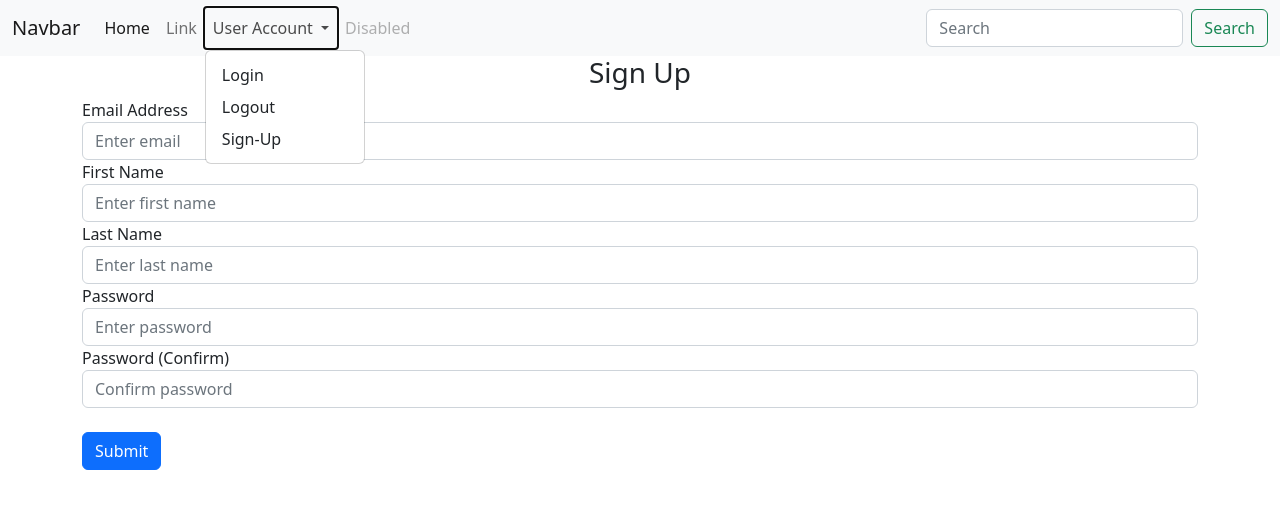
After one commit to hj-winter/flask_template, a Flask app: page /sign-up in a window 1280 px wide, after a click on "User Account". The commit adds this page. Shown: the top 509 px of the page. Run offline with Flask 2, Linux system fonts and the light colour scheme.

Commit message:
login, logout, sign-up added

```diff
--- a/website/auth.py
+++ b/website/auth.py
@@ -1,7 +1,60 @@
-from flask import Blueprint, render_template
+from flask import Blueprint, flash, redirect, render_template, request, url_for
+from werkzeug.security import check_password_hash, generate_password_hash
+
+from website import views
+
+from . import db
+from .models import User
 
 auth = Blueprint('auth', __name__)
 
-@auth.route('/')
-def home():
-    return "<h1>Login Page</h1>"
+@auth.route('/login', methods=['POST', 'GET'])
+def login():
+    if request.method == 'POST':
+        email = request.form.get('email')
+        password = request.form.get('password')
+
+        user = User.query.filter_by(email=email).first()
+        if user:
+            if check_password_hash(user.password, password):
+                flash('Logged in successfully!', category='success')
+                return redirect(url_for('views.home'))
+            else:
+                flash('Incorrect Password!', category='error')
+        else:
+            flash('Email does not exist.', category='error')
+
+    return render_template("login.html")
+
+@auth.route('/logout')
+def logout():
+    return render_template("logout.html")
+
+@auth.route('/sign-up', methods=['POST', 'GET'])
+def sign_up():
+    if request.method == 'POST':
+        email = request.form.get('email')
+        firstName = request.form.get('firstName')
+        lastName = request.form.get('lastName')
+        password1 = request.form.get('password1')
+        password2 = request.form.get('password2')
+
+        user = User.query.filter_by(email=email).first()
+        if user:
+            flash('User already exists!', category='error')
+        elif len(email) < 4:
+            flash('Email must be greater than 4 characters!', category='error')
+        elif len(firstName) < 2:
+            flash('First Name must be greater 1 character!', category='error')
+        elif password1 != password2:
+            flash("Passwords don't match!", category='error')
+        elif len(password1) < 8:
+            flash("Passwords must be greater than 8 characters!", category='error')
+        else:
+            new_user = User(email=email, first_name=firstName, last_name=lastName, password=generate_password_hash(password1, method='sha256'))
+            db.session.add(new_user)
+            db.session.commit()
+            flash('Account created.', category='success')
+            return redirect(url_for('views.home'))
+
+    return render_template("sign_up.html")
--- a/website/templates/base.html
+++ b/website/templates/base.html
@@ -11,8 +11,33 @@
 </head>
 <body>
     {% include 'navbar.html' %}
-    {% block content %}
-    {% endblock %}
+
+    {% with messages=get_flashed_messages(with_categories=true) %}
+    {% if messages %}
+        {% for category, message in messages %}
+        {% if category == 'error' %}
+        <div class="alert alert-danger alter-dismissable fade show" role="alert">
+            {{ message}}
+            <button type="button" class="close" data-dismiss="alert">
+                <span aria-hidden="true">&times;</span>
+            </button>
+        </div>
+        {% else %}
+        <div class="alert alert-success alter-dismissable fade show" role="alert">
+            {{ message}}
+            <button type="button" class="close" data-dismiss="alert">
+                <span aria-hidden="true">&times;</span>
+            </button>
+        </div>
+        {% endif %}
+        {% endfor %}
+    {% endif %}
+    {% endwith %}
+
+    <div class="container">
+        {% block content %}
+        {% endblock %}
+    </div>
     <script src="https://cdn.jsdelivr.net/npm/bootstrap@5.2.0/dist/js/bootstrap.bundle.min.js"
     integrity="sha384-A3rJD856KowSb7dwlZdYEkO39Gagi7vIsF0jrRAoQmDKKtQBHUuLZ9AsSv4jD4Xa"
     crossorigin="anonymous"></script>
--- a/website/templates/home.html
+++ b/website/templates/home.html
@@ -3,5 +3,5 @@
 {% block title%}Homepage{% endblock %}
 
 {% block content %}
-<center><h1>This is the Homepage</h1></center>
+<h1>This is the Homepage</h1>
 {% endblock %}
--- a/website/templates/navbar.html
+++ b/website/templates/navbar.html
@@ -1,26 +1,26 @@
 <nav class="navbar navbar-expand-lg bg-light">
   <div class="container-fluid">
     <a class="navbar-brand" href="#">Navbar</a>
-      <button class="navbar-toggler" type="button" data-bs-toggle="collapse" data-bs-target="#navbarSupportedContent" aria-controls="navbarSupportedContent" aria-expanded="false" aria-label="Toggle navigation">
+    <button class="navbar-toggler" type="button" data-bs-toggle="collapse" data-bs-target="#navbarSupportedContent"
+      aria-controls="navbarSupportedContent" aria-expanded="false" aria-label="Toggle navigation">
       <span class="navbar-toggler-icon"></span>
     </button>
     <div class="collapse navbar-collapse" id="navbarSupportedContent">
       <ul class="navbar-nav me-auto mb-2 mb-lg-0">
         <li class="nav-item">
-            <a class="nav-link active" aria-current="page" href="#">Home</a>
+          <a class="nav-link active" aria-current="page" href="/">Home</a>
         </li>
         <li class="nav-item">
           <a class="nav-link" href="#">Link</a>
         </li>
         <li class="nav-item dropdown">
           <a class="nav-link dropdown-toggle" href="#" role="button" data-bs-toggle="dropdown" aria-expanded="false">
-              Dropdown
+            User Account
           </a>
           <ul class="dropdown-menu">
-              <li><a class="dropdown-item" href="#">Action</a></li>
-              <li><a class="dropdown-item" href="#">Another action</a></li>
-              <li><hr class="dropdown-divider"></li>
-              <li><a class="dropdown-item" href="#">Something else here</a></li>
+            <li><a class="dropdown-item" id="login" href="/login">Login</a></li>
+            <li><a class="dropdown-item" id="logout" href="/logout">Logout</a></li>
+            <li><a class="dropdown-item" id="sign-up" href="/sign-up">Sign-Up</a></li>
           </ul>
         </li>
         <li class="nav-item">
--- /dev/null
+++ b/website/templates/sign_up.html
@@ -0,0 +1,23 @@
+{% extends 'base.html' %}
+
+{% block title %}Sign-Up{% endblock %}
+
+{% block content %}
+<form method="POST">
+    <h3 align="center">Sign Up</h3>
+    <div class="form-group">
+        <label for="email">Email Address</label>
+        <input type="email" class="form-control" id="email" name="email" placeholder="Enter email">
+        <label for="firstName">First Name</label>
+        <input type="text" class="form-control" id="firstName" name="firstName" placeholder="Enter first name">
+        <label for="lastName">Last Name</label>
+        <input type="text" class="form-control" id="lastName" name="lastName" placeholder="Enter last name">
+        <label for="password1">Password</label>
+        <input type="password" class="form-control" id="password1" name="password1" placeholder="Enter password">
+        <label for="password2">Password (Confirm)</label>
+        <input type="password" class="form-control" id="password2" name="password2" placeholder="Confirm password">
+    </div>
+    <br>
+    <button type="submit" class="btn btn-primary">Submit</button>
+</form>
+{% endblock %}
```
Also changed, not shown: website/__init__.py (+21 -0 lines), website/models.py (+20 -0 lines), website/templates/login.html (added, +17 -0 lines), website/templates/logout.html (added, +7 -0 lines). Lines whose indentation alone changed are shown as unchanged.
